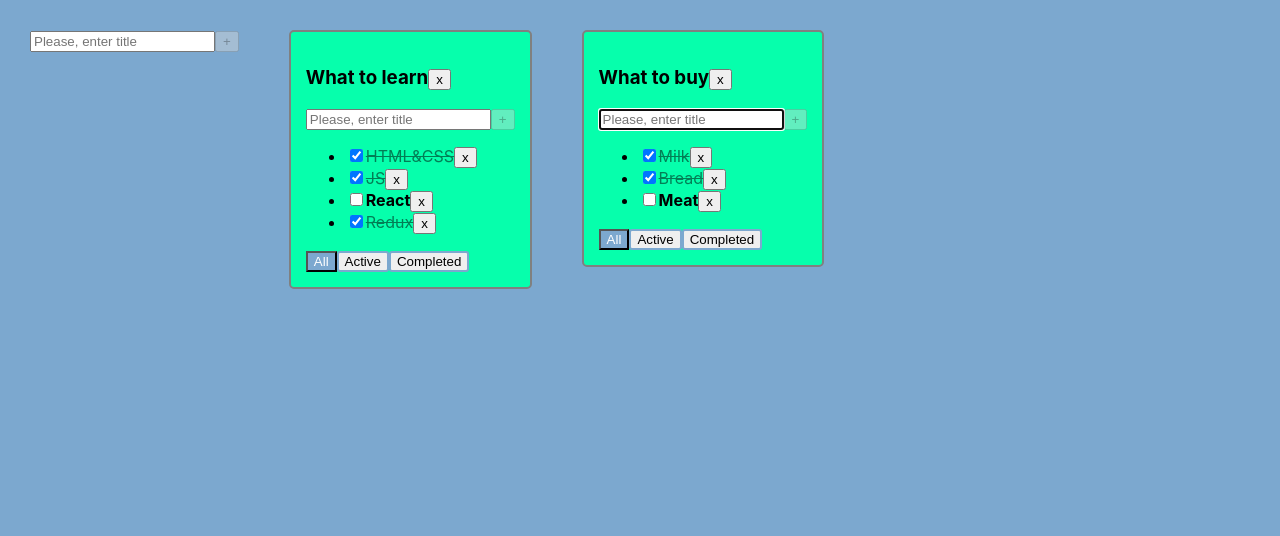
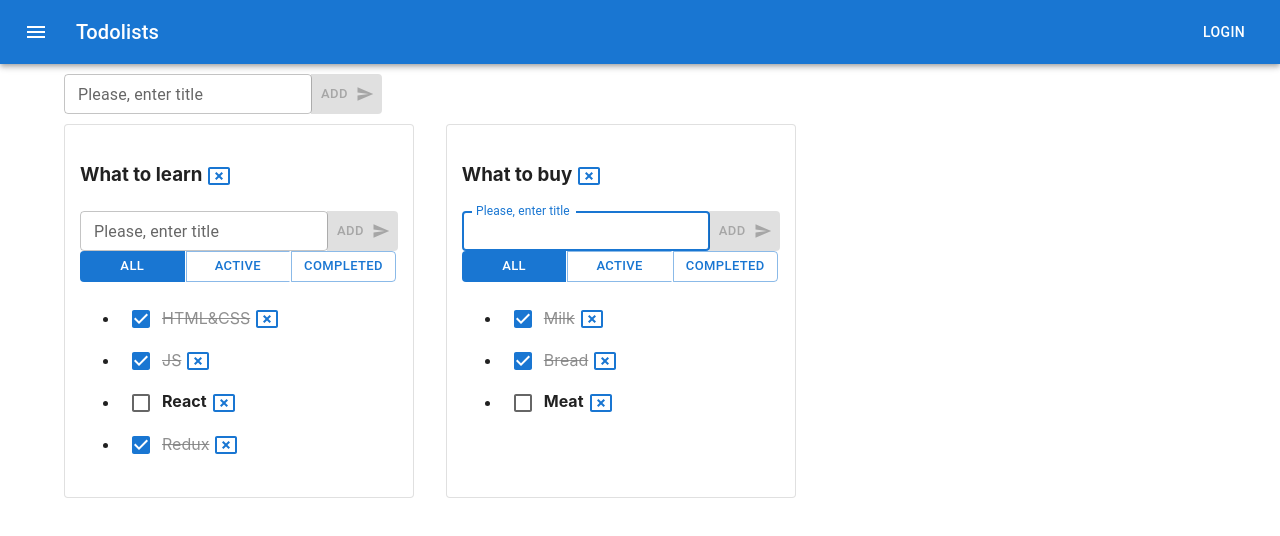
Before and after one commit to Tenebran/DayTrack-, a React (Create React App) app: page / in a window 1280 px wide. Shown: the top 536 px of the page. Built offline with nearby package versions, Linux system fonts and the light colour scheme.

Commit message:
migrate project to Material-UI components

```diff
--- a/src/AddItemForm.tsx
+++ b/src/AddItemForm.tsx
@@ -1,4 +1,6 @@
 import React, { ChangeEvent, FC, useState } from 'react';
+import SendIcon from '@mui/icons-material/Send';
+import { Button, ButtonGroup, IconButton, styled, TextField } from '@mui/material';
 
 type AddItemFormType = {
   todoListsID?: string;
@@ -18,13 +20,11 @@ export const AddItemForm: FC<AddItemFormType> = ({
   const [title, setTitle] = useState<string>('');
   const [inputError, setInputError] = useState<boolean>(false);
 
-  const userMessage = inputError ? (
-    <span style={{ color: 'red' }}>Your tottle is too empty</span>
-  ) : title.length < maxLengthUserMeaasge ? (
-    ''
-  ) : (
-    <span style={{ color: 'red' }}>Your title is to long</span>
-  );
+  const userMessage = inputError
+    ? 'Your tottle is too empty'
+    : title.length < maxLengthUserMeaasge
+    ? null
+    : 'Your title is to long';
 
   const handlerInputChange = (event: ChangeEvent<HTMLInputElement>) => {
     inputError && setInputError(false);
@@ -44,25 +44,32 @@ export const AddItemForm: FC<AddItemFormType> = ({
   };
 
   return (
-    <>
-      <input
-        placeholder="Please, enter title"
+    <ButtonGroup>
+      <TextField
+        variant="outlined"
+        size="small"
+        label="Please, enter title"
         className={inputError ? 'input-error' : undefined}
         autoFocus
         value={title}
-        // onBlur={() => (handleBlur && taskID ? handleBlur(taskID, todoListsID) : null)}
         onChange={handlerInputChange}
         onKeyDown={event => {
           event.key === 'Enter' && handlerAddItem();
         }}
+        error={inputError}
+        helperText={userMessage}
       />
-      <button
+
+      <Button
+        size={'small'}
+        variant="contained"
+        color="primary"
         onClick={() => handlerAddItem()}
         disabled={!title.length || title.length >= maxLengthUserMeaasge}
+        endIcon={<SendIcon />}
       >
-        +
-      </button>
-      <div>{userMessage}</div>
-    </>
+        ADD
+      </Button>
+    </ButtonGroup>
   );
 };
--- a/src/App.scss
+++ b/src/App.scss
@@ -1,18 +1,4 @@
-.App {
-  padding: 30px;
-  display: flex;
-  background-color: rgb(124, 168, 207);
-  height: 100vh;
-}
-
-.App > div {
-  margin-right: 50px;
-}
-
 .todolist {
-  border: 2px solid gray;
-  background-color: rgb(6, 255, 172);
   border-radius: 5px;
-  padding: 15px;
   height: max-content;
 }
--- a/src/App.tsx
+++ b/src/App.tsx
@@ -2,6 +2,26 @@ import React, { useState } from 'react';
 import './App.scss';
 import { TodoList } from './TodoList';
 import { AddItemForm } from './AddItemForm';
+import {
+  AppBar,
+  Button,
+  Container,
+  Grid2,
+  IconButton,
+  Paper,
+  styled,
+  Toolbar,
+  Typography,
+} from '@mui/material';
+import { Menu } from '@mui/icons-material';
+
+const StyledGridInput = styled(Grid2)({
+  margin: '10px 0',
+});
+
+const StyledPaper = styled(Paper)({
+  padding: '15px',
+});
 
 export type TaskType = {
   id: string;
@@ -114,14 +134,28 @@ function App() {
   };
 
   return (
-    <div className="App">
     <div>
+      <AppBar position="static">
+        <Toolbar>
+          <IconButton size="large" edge="start" color="inherit" aria-label="menu" sx={{ mr: 2 }}>
+            <Menu />
+          </IconButton>
+          <Typography variant="h6" component="div" sx={{ flexGrow: 1 }}>
+            Todolists
+          </Typography>
+          <Button color="inherit">Login</Button>
+        </Toolbar>
+      </AppBar>
+
+      <Container>
+        <StyledGridInput container>
           <AddItemForm maxLengthUserMeaasge={15} addItem={addTodoList} />
-      </div>
+        </StyledGridInput>
+        <Grid2 container spacing={4}>
           {todoLists.map(t => {
             const filterdTasks: TaskType[] = getFilteredTasks(tasks[t.id], t.filter);
             return (
-          <>
+              <StyledPaper elevation={3} variant="outlined">
                 <TodoList
                   key={t.id}
                   todoLists={t}
@@ -134,9 +168,11 @@ function App() {
                   removeTodolist={removeTodolist}
                   changeTodolistTitle={changeTodolistTitle}
                 />
-          </>
+              </StyledPaper>
             );
           })}
+        </Grid2>
+      </Container>
     </div>
   );
 }
--- a/src/EditebleSpan.tsx
+++ b/src/EditebleSpan.tsx
@@ -1,3 +1,4 @@
+import { TextField } from '@mui/material';
 import React, { ChangeEvent, FC, useState } from 'react';
 
 type EditebleSpanType = {
@@ -17,6 +18,12 @@ export const EditebleSpan: FC<EditebleSpanType> = ({
   const [localTitle, setLocalTitle] = useState<string>(title);
 
   const changeInputHandler = (event: ChangeEvent<HTMLInputElement>) => {
+    const trimTaskTitle = event.target.value.trim();
+
+    if (trimTaskTitle || event.target.value.length === 0) {
+      trimTaskTitle.length <= 15 && setLocalTitle(event.target.value);
+    } else {
+    }
     setLocalTitle(event.target.value);
   };
 
@@ -36,12 +43,14 @@ export const EditebleSpan: FC<EditebleSpanType> = ({
           {title}
         </span>
       ) : (
-        <input
+        <TextField
+          variant="standard"
+          size="small"
           value={localTitle}
           onChange={changeInputHandler}
           autoFocus
           onBlur={offEditMode}
-        ></input>
+        />
       )}
     </>
   );
--- a/src/TaskList.tsx
+++ b/src/TaskList.tsx
@@ -1,6 +1,8 @@
-import React, {  FC } from 'react';
+import React, { ChangeEvent, FC } from 'react';
 import { TaskType } from './App';
 import { EditebleSpan } from './EditebleSpan';
+import { Checkbox, IconButton } from '@mui/material';
+import CancelPresentationIcon from '@mui/icons-material/CancelPresentation';
 
 type TaskListProps = {
   task: TaskType;
@@ -17,7 +19,7 @@ export const TaskList: FC<TaskListProps> = ({
   changeTaskTitle,
   removeTask,
 }) => {
-  const changeStatusHandler = (e: React.MouseEvent<HTMLInputElement>) => {
+  const changeStatusHandler = (e: ChangeEvent<HTMLInputElement>) => {
     changeTaskStatus(task.id, e.currentTarget.checked, todoListsID);
   };
 
@@ -27,15 +29,16 @@ export const TaskList: FC<TaskListProps> = ({
 
   return (
     <>
-      <li>
-        <input id={task.id} type="checkbox" checked={task.isDone} onClick={changeStatusHandler} />
+      <li key={task.id}>
+        <Checkbox id={task.id} checked={task.isDone} onChange={changeStatusHandler} />
         <EditebleSpan
           title={task.title}
           spanClasses={task.isDone ? 'task-done' : 'task'}
           changeTitleHandler={changeTaskTitleHandler}
         />
-
-        <button onClick={() => removeTask(task.id, todoListsID)}>x</button>
+        <IconButton size={'small'} color="primary" onClick={() => removeTask(task.id, todoListsID)}>
+          <CancelPresentationIcon />
+        </IconButton>
       </li>
     </>
   );
--- a/src/TodoList.tsx
+++ b/src/TodoList.tsx
@@ -4,6 +4,14 @@ import './Todolist.scss';
 import { TaskList } from './TaskList';
 import { AddItemForm } from './AddItemForm';
 import { EditebleSpan } from './EditebleSpan';
+import Button from '@mui/material/Button';
+import { styled } from '@mui/material/styles';
+import { ButtonGroup, ButtonGroupButtonContext, IconButton } from '@mui/material';
+import CancelPresentationIcon from '@mui/icons-material/CancelPresentation';
+
+const SyledButton = styled(Button)({
+  margin: '0 2px 0 0',
+});
 
 type TodoListPropsType = {
   tasks: TaskType[];
@@ -43,11 +51,36 @@ export const TodoList: FC<TodoListPropsType> = ({
       <div className="todolist" key={todoLists.id}>
         <h3>
           <EditebleSpan title={todoLists.title} changeTitleHandler={changeTodolistTitleHandler} />
-          <button onClick={() => removeTodolist(todoLists.id)}>x</button>
+          <IconButton size={'small'} color="primary" onClick={() => removeTodolist(todoLists.id)}>
+            <CancelPresentationIcon />
+          </IconButton>
         </h3>
         <div className="input-wrapper">
           <AddItemForm todoListsID={todoLists.id} addItem={addNewTask} maxLengthUserMeaasge={15} />
         </div>
+        <ButtonGroup fullWidth>
+          <SyledButton
+            size="small"
+            variant={todoLists.filter === 'all' ? 'contained' : 'outlined'}
+            onClick={handlerCreator('all')}
+          >
+            All
+          </SyledButton>
+          <SyledButton
+            size="small"
+            variant={todoLists.filter === 'active' ? 'contained' : 'outlined'}
+            onClick={handlerCreator('active')}
+          >
+            Active
+          </SyledButton>
+          <SyledButton
+            size="small"
+            variant={todoLists.filter === 'completed' ? 'contained' : 'outlined'}
+            onClick={handlerCreator('completed')}
+          >
+            Completed
+          </SyledButton>
+        </ButtonGroup>
         <ul>
           {tasks.length ? (
             tasks.map(t => (
@@ -63,28 +96,6 @@ export const TodoList: FC<TodoListPropsType> = ({
             <span>Your taskList is empty</span>
           )}
         </ul>
-        <div>
-          <button
-            onClick={handlerCreator('all')}
-            className={todoLists.filter === 'all' ? 'task-filterBtn_active' : 'task-filterBtn'}
-          >
-            All
-          </button>
-          <button
-            onClick={handlerCreator('active')}
-            className={todoLists.filter === 'active' ? 'task-filterBtn_active' : 'task-filterBtn'}
-          >
-            Active
-          </button>
-          <button
-            onClick={handlerCreator('completed')}
-            className={
-              todoLists.filter === 'completed' ? 'task-filterBtn_active' : 'task-filterBtn'
-            }
-          >
-            Completed
-          </button>
-        </div>
       </div>
     </>
   );
```
Lines whose indentation alone changed are shown as unchanged.
